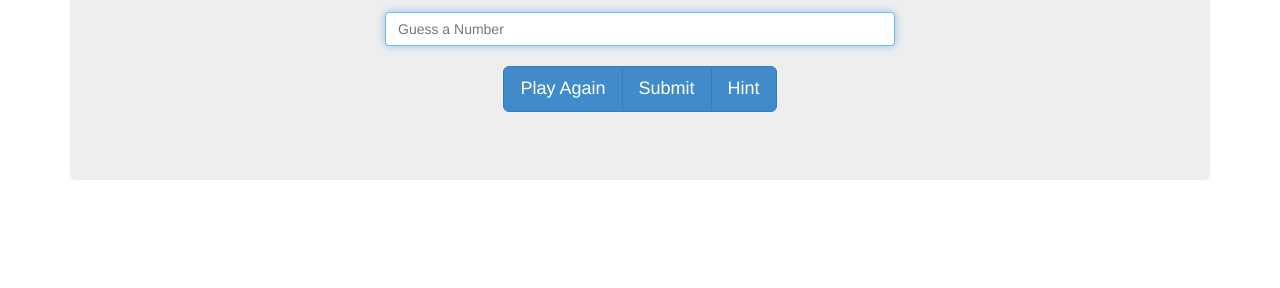
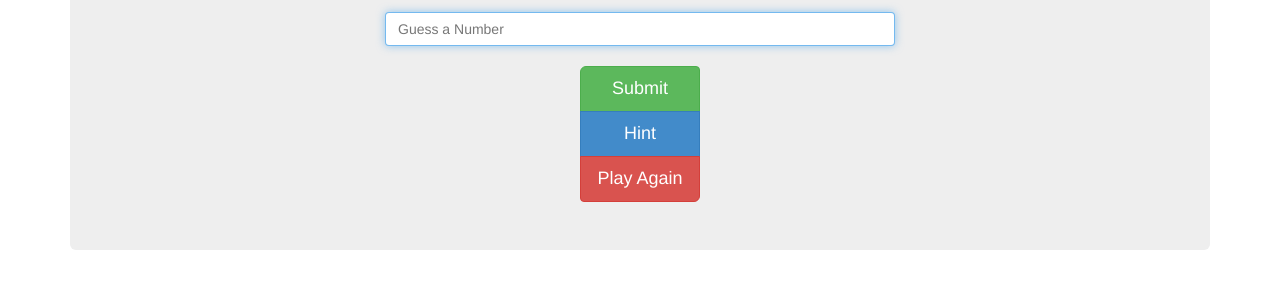
Before and after one commit to j1ands/Guessing-Game, a plain HTML site: page index.html in a window 1280 px wide. Shown: the part 280-568 px from the top of the page. Drawn offline with nearby package versions, Linux system fonts and the light colour scheme.

Commit message:
Buttons vertical. And colored.

```diff
--- a/css/custom-style.css
+++ b/css/custom-style.css
@@ -12,6 +12,5 @@ body {
 }
 #buttons {
 	padding-top: 20px;
-	padding-bottom:20px;
 	max-width:50%;
 }
--- a/index.html
+++ b/index.html
@@ -29,10 +29,11 @@
 			   </input>
 		    </form>
 
-	    	<div class="btn-group" id="buttons">
-		    <button type="button" class="btn btn-primary btn-lg center-block">Play Again</button>
-		    <button type="button" class="btn btn-primary btn-lg center-block">Submit</button>
-		    <button type="button" class="btn btn-primary btn-lg center-block">Hint</button>
+		    <!-- <div class="btn-group btn-group-justified center-block" id="buttons"> -->
+		<div class="btn-group-vertical" id="buttons">
+			<a class="btn btn-success btn-lg" role="button">Submit</a>
+			<a class="btn btn-primary btn-lg" role="button">Hint</a>
+			<a class="btn btn-danger btn-lg" role="button">Play Again</a>
 	        </div>
            </div>
 
```
